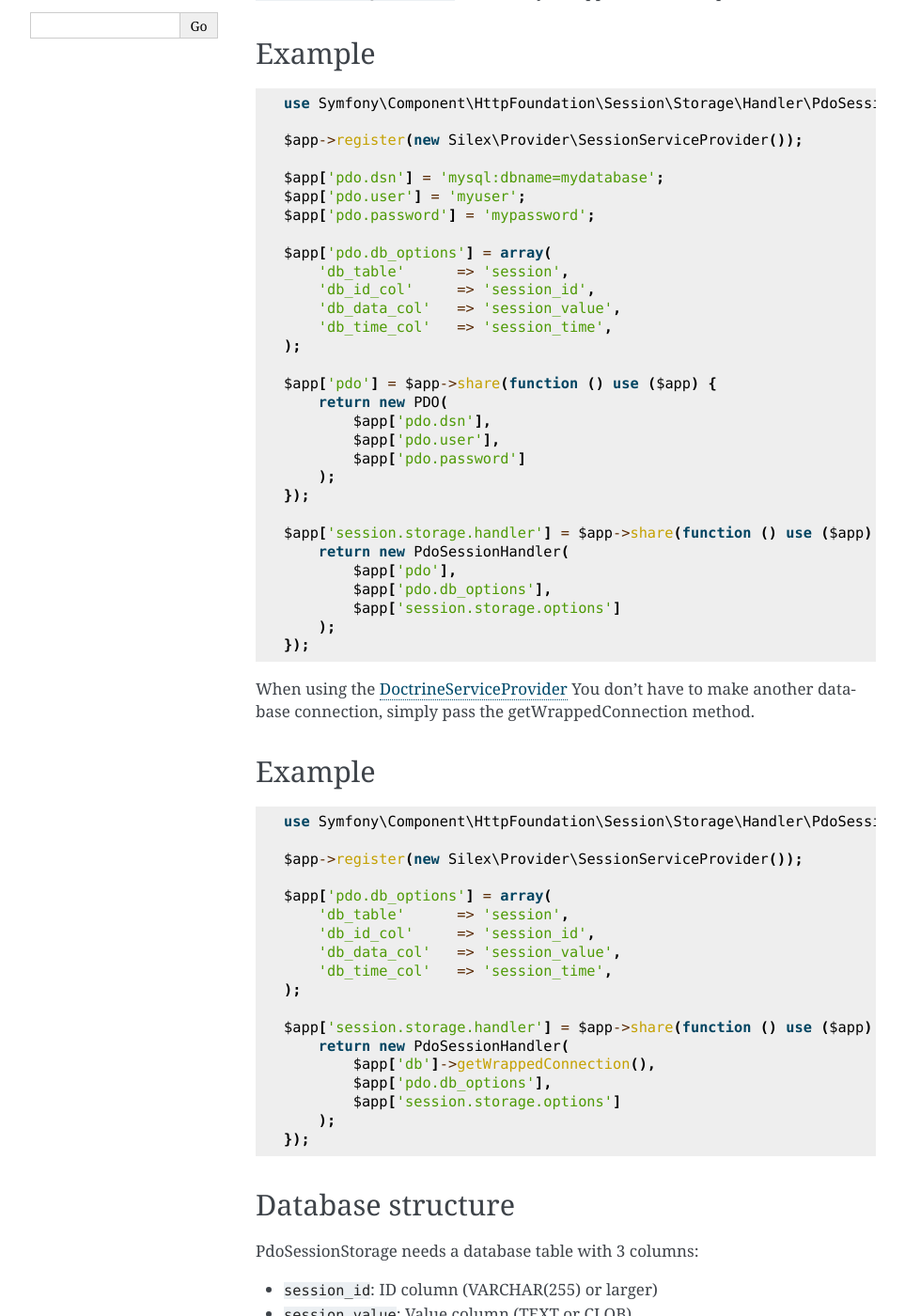
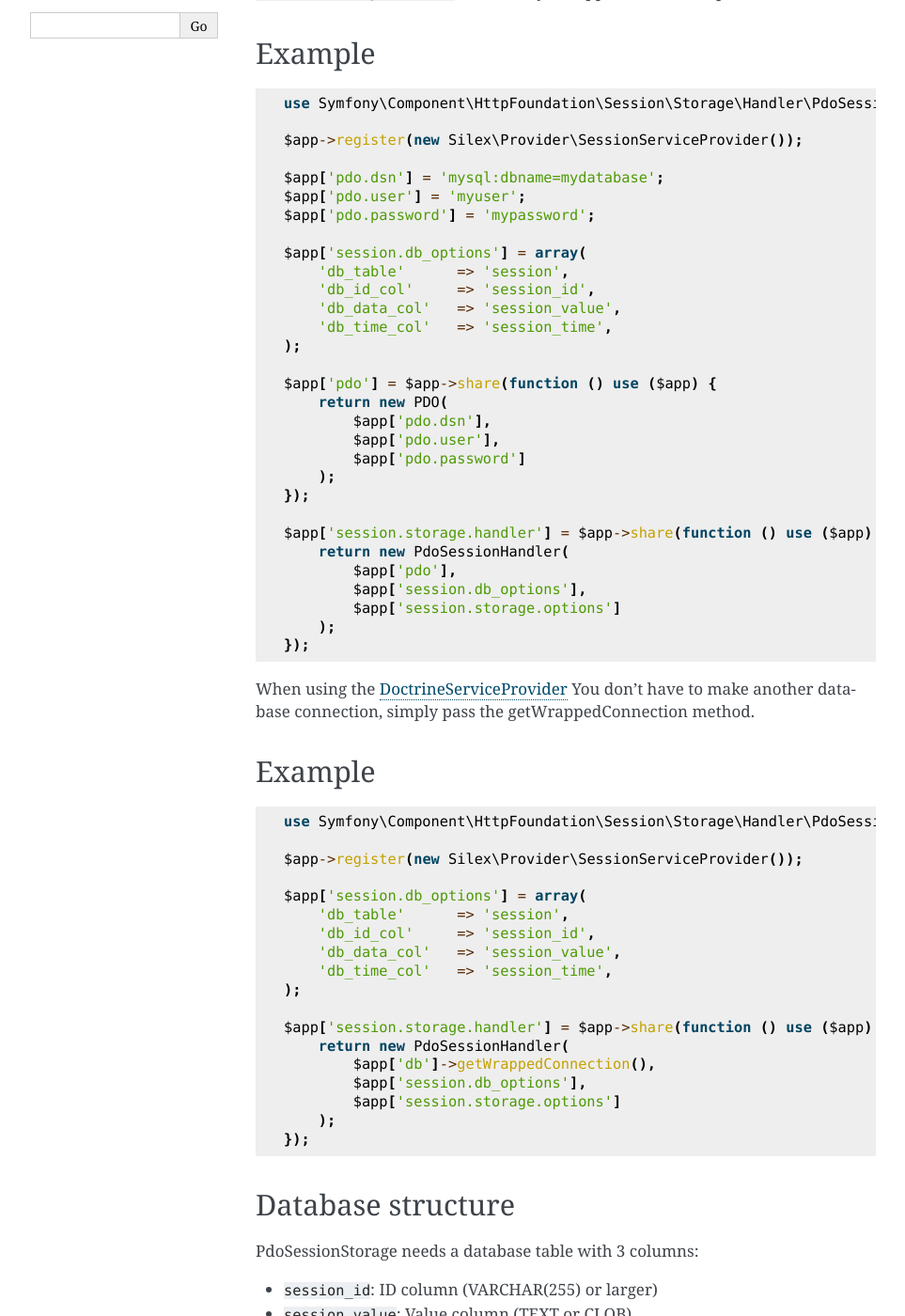
Before and after one commit to silexphp/Silex, a Sphinx documentation site: the page built from doc/cookbook/session_storage.rst, in a window 1280 px wide and 1400 px high, scrolled down 340 px. Shown: the whole window at 94% size, without its empty margins (148-1111 px from the left). Built offline with Sphinx 7.4.7, drawn with Linux system fonts in a browser that asks for light colours; pages that are not in the unit, such as notebooks, are missing from menus.

Commit message:
change pdo.db_options to session.db_options

```diff
--- a/doc/cookbook/session_storage.rst
+++ b/doc/cookbook/session_storage.rst
@@ -28,7 +28,7 @@
     $app['pdo.user'] = 'myuser';
     $app['pdo.password'] = 'mypassword';
 
-    $app['pdo.db_options'] = array(
+    $app['session.db_options'] = array(
         'db_table'      => 'session',
         'db_id_col'     => 'session_id',
         'db_data_col'   => 'session_value',
@@ -46,7 +46,7 @@
     $app['session.storage.handler'] = $app->share(function () use ($app) {
         return new PdoSessionHandler(
             $app['pdo'],
-            $app['pdo.db_options'],
+            $app['session.db_options'],
             $app['session.storage.options']
         );
     });
@@ -63,7 +63,7 @@
 
     $app->register(new Silex\Provider\SessionServiceProvider());
 
-    $app['pdo.db_options'] = array(
+    $app['session.db_options'] = array(
         'db_table'      => 'session',
         'db_id_col'     => 'session_id',
         'db_data_col'   => 'session_value',
@@ -73,7 +73,7 @@
     $app['session.storage.handler'] = $app->share(function () use ($app) {
         return new PdoSessionHandler(
             $app['db']->getWrappedConnection(),
-            $app['pdo.db_options'],
+            $app['session.db_options'],
             $app['session.storage.options']
         );
     });
```
